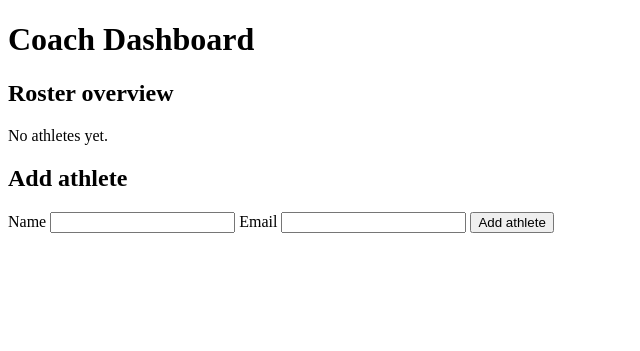
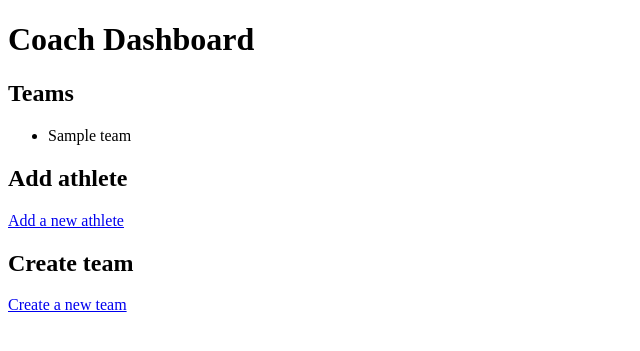
Before and after one commit to loganrook/Tabor-Hackathon-2026, a Flask app: page /coach/dashboard in a window 1280 px wide. Shown: the part 26-377 px from the top of the page, without its empty margins (0-640 px from the left). Run offline with Flask 3, Linux system fonts and the light colour scheme; a user stored in the database is signed in; tables that the repository leaves empty hold one stand-in row (values such as "Sample post").

Commit message:
App logic updated, added templates for demo

```diff
--- a/app.py
+++ b/app.py
@@ -80,8 +80,28 @@ def create_app(config_class=Config):
     @login_required
     def coach_dashboard():
         """Coach-only: roster overview and quick actions (e.g. add athlete)."""
-        # TODO: implement — ensure current_user is Coach, load roster summary
-        return render_template("coach_dashboard.html")
+        if not isinstance(current_user, Coach):
+            return redirect(url_for("athlete_dashboard"))
+        teams = current_user.teams.all()
+        return render_template("coach_dashboard.html", teams=teams)
+
+    @app.route("/team/create", methods=["GET", "POST"])
+    @login_required
+    def create_team():
+        """Show form to create team (GET) or create team and persist (POST)."""
+        if not isinstance(current_user, Coach):
+            return redirect(url_for("athlete_dashboard"))
+        if request.method == "POST":
+            name = request.form.get("name", "").strip()
+            if not name:
+                flash("Team name is required.", "error")
+                return render_template("team_create.html")
+            team = Team(name=name, coach_id=current_user.id)
+            db.session.add(team)
+            db.session.commit()
+            flash("Team created successfully.", "success")
+            return redirect(url_for("coach_dashboard"))
+        return render_template("team_create.html")
 
     @app.route("/athlete/dashboard")
     @login_required
@@ -94,18 +114,41 @@ def create_app(config_class=Config):
     @login_required
     def roster():
         """List athletes for the current coach/context."""
-        # TODO: implement — filter by current_user (coach), pass athletes to template
-        return render_template("roster.html")
+        if not isinstance(current_user, Coach):
+            return redirect(url_for("athlete_dashboard"))
+        team_ids = [t.id for t in current_user.teams.all()]
+        athletes = Athlete.query.filter(Athlete.team_id.in_(team_ids)).all() if team_ids else []
+        return render_template("roster.html", athletes=athletes)
 
     @app.route("/roster/add", methods=["GET", "POST"])
     @login_required
     def add_athlete():
         """Show form to add athlete (GET) or create athlete and persist (POST)."""
-        # TODO: implement — validate form, create Athlete, redirect to roster or coach_dashboard
+        if not isinstance(current_user, Coach):
+            return redirect(url_for("athlete_dashboard"))
+        teams = current_user.teams.all()
         if request.method == "POST":
-            flash("Add athlete not implemented yet.", "info")
+            name = request.form.get("name", "").strip()
+            email = request.form.get("email", "").strip()
+            password = request.form.get("password", "")
+            team_id = request.form.get("team_id", type=int)
+            if not name or not email or not password or not team_id:
+                flash("Name, email, password, and team are required.", "error")
+                return render_template("add_athlete.html", teams=teams)
+            team = Team.query.get(team_id)
+            if not team or team.coach_id != current_user.id:
+                flash("Invalid team.", "error")
+                return render_template("add_athlete.html", teams=teams)
+            if Athlete.query.filter_by(email=email).first():
+                flash("An athlete with that email already exists.", "error")
+                return render_template("add_athlete.html", teams=teams)
+            athlete = Athlete(name=name, email=email, team_id=team_id)
+            athlete.set_password(password)
+            db.session.add(athlete)
+            db.session.commit()
+            flash("Athlete added successfully.", "success")
             return redirect(url_for("roster"))
-        return redirect(url_for("coach_dashboard"))
+        return render_template("add_athlete.html", teams=teams)
 
     with app.app_context():
         db.create_all()
--- a/templates/coach_dashboard.html
+++ b/templates/coach_dashboard.html
@@ -9,20 +9,25 @@
 <h1>Coach Dashboard</h1>
 
 <section class="roster-overview">
-    <h2>Roster overview</h2>
-    <p>No athletes yet.</p>
-    <!-- TODO: List athletes for current coach -->
+    <h2>Teams</h2>
+    {% if teams %}
+    <ul>
+        {% for team in teams %}
+        <li>{{ team.name }}</li>
+        {% endfor %}
+    </ul>
+    {% else %}
+    <p>No teams yet. <a href="{{ url_for('create_team') }}">Create a team</a> first.</p>
+    {% endif %}
 </section>
 
 <section class="add-athlete">
     <h2>Add athlete</h2>
-    <form action="{{ url_for('add_athlete') }}" method="post">
-        <label for="name">Name</label>
-        <input type="text" id="name" name="name">
-        <label for="email">Email</label>
-        <input type="email" id="email" name="email">
-        <button type="submit">Add athlete</button>
-    </form>
-    <!-- TODO: Add team selector; validate and persist in route -->
+    <p><a href="{{ url_for('add_athlete') }}">Add a new athlete</a></p>
+</section>
+
+<section class="create-team">
+    <h2>Create team</h2>
+    <p><a href="{{ url_for('create_team') }}">Create a new team</a></p>
 </section>
 {% endblock %}
```
Also changed, not shown: templates/add_athlete.html (added, +27 -0 lines), templates/roster.html (+10 -1 lines), templates/team_create.html (added, +16 -0 lines).
